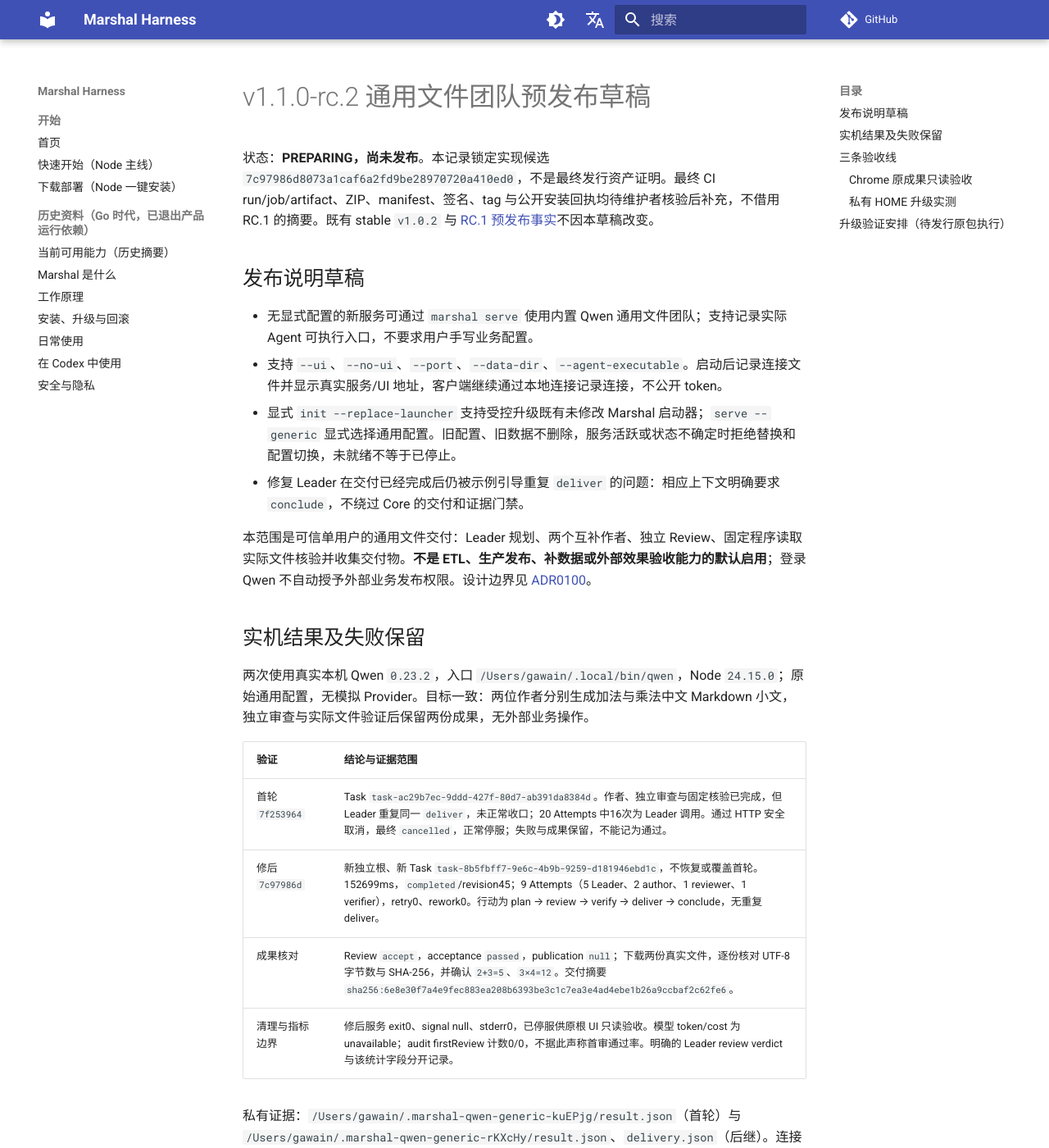
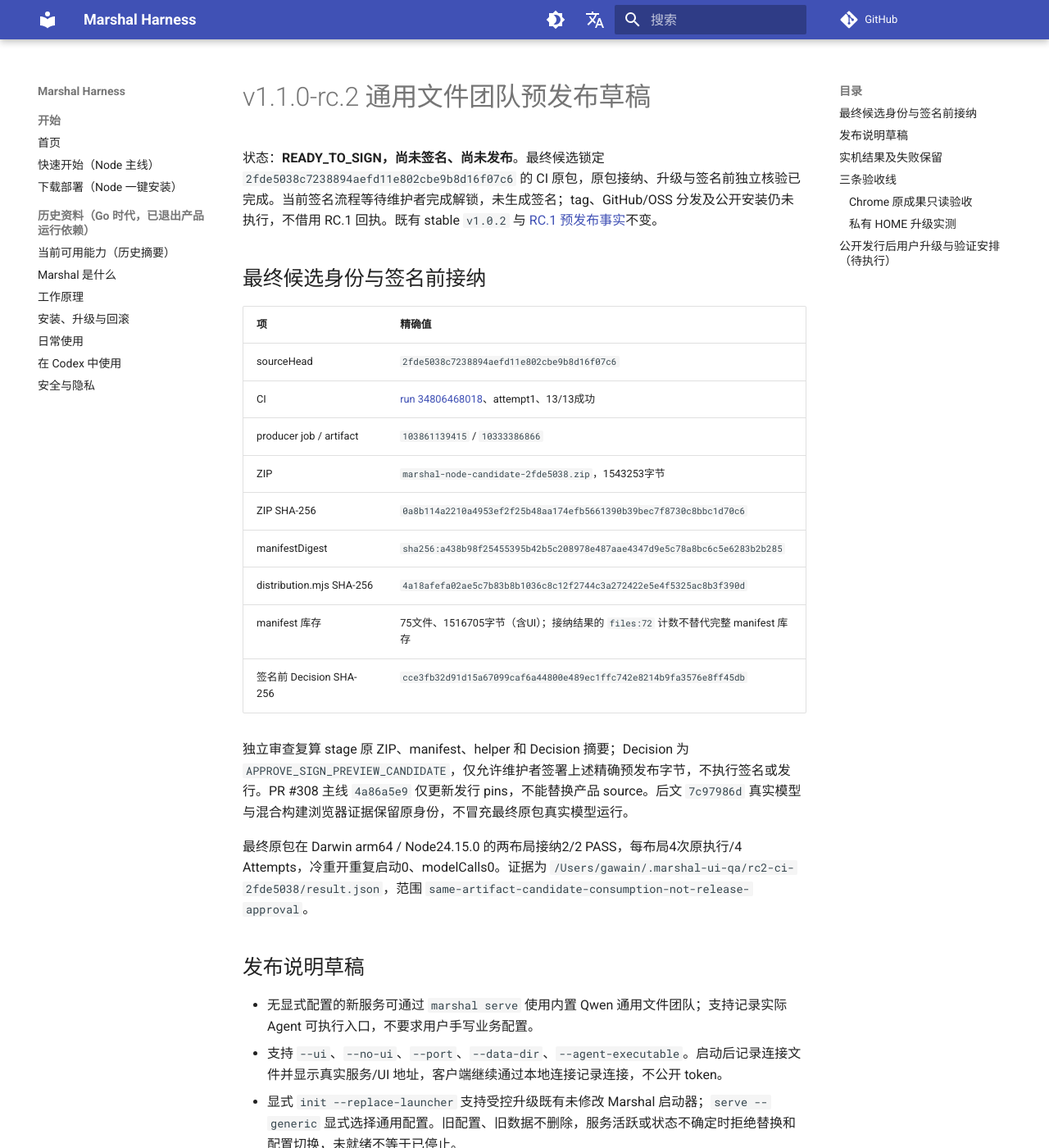
Before and after one commit to chiga0/marshal-harness, an MkDocs documentation site: the page built from docs/v1.1.0-rc.2-release-dossier-2026-09-14.md, in a window 1280 px wide and 1400 px high. Shown: the whole window at 82% size. Built offline with MkDocs 1.6.1 and Material for MkDocs 9.7.7, drawn with Linux system fonts in a browser that asks for light colours; comment, search, counter and statistics services are not loaded; some of the changed text lies outside the part shown.

Commit message:
docs: record rc2 final candidate ready for signing

```diff
--- a/docs/v1.1.0-rc.2-release-dossier-2026-09-14.md
+++ b/docs/v1.1.0-rc.2-release-dossier-2026-09-14.md
@@ -1,6 +1,24 @@
 # v1.1.0-rc.2 通用文件团队预发布草稿
 
-状态：**PREPARING，尚未发布**。本记录锁定实现候选 `7c97986d8073a1caf6a2fd9be28970720a410ed0`，不是最终发行资产证明。最终 CI run/job/artifact、ZIP、manifest、签名、tag 与公开安装回执均待维护者核验后补充，不借用 RC.1 的摘要。既有 stable `v1.0.2` 与 [RC.1 预发布事实](v1.1.0-rc.1-release-dossier-2026-09-14.md)不因本草稿改变。
+状态：**READY_TO_SIGN，尚未签名、尚未发布**。最终候选锁定 `2fde5038c7238894aefd11e802cbe9b8d16f07c6` 的 CI 原包，原包接纳、升级与签名前独立核验已完成。当前签名流程等待维护者完成解锁，未生成签名；tag、GitHub/OSS 分发及公开安装仍未执行，不借用 RC.1 回执。既有 stable `v1.0.2` 与 [RC.1 预发布事实](v1.1.0-rc.1-release-dossier-2026-09-14.md)不变。
+
+## 最终候选身份与签名前接纳
+
+| 项 | 精确值 |
+| --- | --- |
+| sourceHead | `2fde5038c7238894aefd11e802cbe9b8d16f07c6` |
+| CI | [run 34806468018](https://github.com/chiga0/marshal-harness/actions/runs/34806468018)、attempt1、13/13成功 |
+| producer job / artifact | `103861139415` / `10333386866` |
+| ZIP | `marshal-node-candidate-2fde5038.zip`，1543253字节 |
+| ZIP SHA-256 | `0a8b114a2210a4953ef2f25b48aa174efb5661390b39bec7f8730c8bbc1d70c6` |
+| manifestDigest | `sha256:a438b98f25455395b42b5c208978e487aae4347d9e5c78a8bc6c5e6283b2b285` |
+| distribution.mjs SHA-256 | `4a18afefa02ae5c7b83b8b1036c8c12f2744c3a272422e5e4f5325ac8b3f390d` |
+| manifest 库存 | 75文件、1516705字节（含UI）；接纳结果的 `files:72` 计数不替代完整 manifest 库存 |
+| 签名前 Decision SHA-256 | `cce3fb32d91d15a67099caf6a44800e489ec1ffc742e8214b9fa3576e8ff45db` |
+
+独立审查复算 stage 原 ZIP、manifest、helper 和 Decision 摘要；Decision 为 `APPROVE_SIGN_PREVIEW_CANDIDATE`，仅允许维护者签署上述精确预发布字节，不执行签名或发行。PR #308 主线 `4a86a5e9` 仅更新发行 pins，不能替换产品 source。后文 `7c97986d` 真实模型与混合构建浏览器证据保留原身份，不冒充最终原包真实模型运行。
+
+最终原包在 Darwin arm64 / Node24.15.0 的两布局接纳2/2 PASS，每布局4次原执行/4 Attempts，冷重开重复启动0、modelCalls0。证据为 `/Users/gawain/.marshal-ui-qa/rc2-ci-2fde5038/result.json`，范围 `same-artifact-candidate-consumption-not-release-approval`。
 
 ## 发布说明草稿
 
@@ -28,7 +46,7 @@
 
 | 线 | 当前结论 | 仍需完成 |
 | --- | --- | --- |
-| 功能与可靠性 | 本次真实通用文件团队及下述恢复包升级范围 PASS；完整范围 PARTIAL | 最终发行原包安装/升级与对应 CI 证据，不能用源码运行或恢复包替代。 |
+| 功能与可靠性 | 真实通用文件团队、最终 CI 原包接纳及私有 HOME 升级范围 PASS；完整范围 PARTIAL | 签后公开安装与用户部署实测待完成；原包受控消费不替代真实模型或业务范围。 |
 | 视觉与交互 | SCOPED_CHROME_TECHNICAL_PASS；完整范围 PARTIAL | 同一已完成 Task 的原数据根已完成下述 Chrome 核验；未重跑运行中动态刷新、缩放全矩阵，不代表完整 UI 验收。 |
 | 产品可用性 | NOT_RUN | 未参与开发的真实目标用户无指导测试，不能用 Agent 模拟或 reviewer 代替。 |
 
@@ -44,9 +62,11 @@
 
 在 `/Users/gawain/.marshal-upgrade-private-q5Jnzf` 中，以已验证 RC.1 安装实际运行 init 生成旧 launcher，再以 `7c97986d` 本地打包恢复的安装目录执行 `init --replace-launcher`，返回 `replaced:true`；本地设置指向新安装，旧配置文件与旧安装根保留。随后由新 launcher 执行 `serve --generic`、指定真实 Qwen 路径和 UI 目录：默认数据根为该私有 HOME 的 `.marshal-node/generic-team`，`status` 自动连接，`/ready` 与 `/ui/` 均200，正常 SIGTERM 停服 exit0/stderr0。没有创建 Task、模型调用0，未触碰用户真实 HOME 的设置。
 
-结果见该私有目录的 `result.json`。新端为本地源码恢复包，范围明确是 `local-restored-candidate-not-final-CI-release`；不是最终 CI 资产或公开安装器的验收，不关闭下述原包验证待办。
+结果见该私有目录的 `result.json`。这一次新端为本地源码恢复包，范围明确是 `local-restored-candidate-not-final-CI-release`，与随后原包检查分开。
 
-## 升级验证安排（待发行原包执行）
+后续使用最终 CI 原安装包 `/Users/gawain/.marshal-ui-qa/rc2-ci-2fde5038/installed`，在全新私有 HOME `/Users/gawain/.marshal-upgrade-private-Z9Urcx` 复验同一升级链：RC.1 init → RC.2 `init --replace-launcher`（replaced:true）→ `serve --generic` 指定真实 Qwen 与包内 UI → `status` 自动 connected；`/ready`、`/ui/` 均200，默认新数据根正确、旧配置/旧安装保留，正常 SIGTERM exit0/stderr0。无 Task、modelCalls0，证据为该目录 `result.json`，范围 `final-ci-candidate-upgrade`。这已完成最终原包限定升级验证，但未运行公开安装器，不证明签名分发已发生。
+
+## 公开发行后用户升级与验证安排（待执行）
 
 1. 仅在 RC.2 真实发布后使用其专用 preview 安装器，校验固定公钥签名、摘要与 manifest；保留 stable 安装。不要使用 stable 安装命令隐式升级预发布。
 2. 记录旧安装入口、设置和数据位置，正常停止自己拥有的服务；不因 `ready` 失败假定服务退出。保留旧安装根以供旧连接和身份检查，不先删除旧 root。升级不自动停止旧服务，也不迁移旧 SQLite。
@@ -62,4 +82,4 @@
 5. `marshal serve` 是前台命令，应保持该终端运行，在另一个终端执行 `marshal status`，不要把 status 顺序接在 serve 后等待。核对启动输出的真实 UI 地址及客户端自动连接；完成一条小型文件团队任务，下载核对实际成果。验证停服再启动后能看到原任务，而不是新建 Task 或重新执行模型来冒充恢复。
 6. 记录实际发行 source/pins、Node/Agent 版本、升级前后设置与数据保留结果、退出状态。任何失败保留现场和错误码，不重试结果不确定的操作。
 
-以上是待执行步骤，不表示 RC.2 公开安装、升级或发布已经完成。
+以上用户部署步骤仍待执行；私有 HOME 中的最终 CI 原包限定升级已通过，但 RC.2 签名、公开安装与发布尚未完成。
```
Also changed, not shown: docs/roadmap-status.md (+2 -2 lines).
